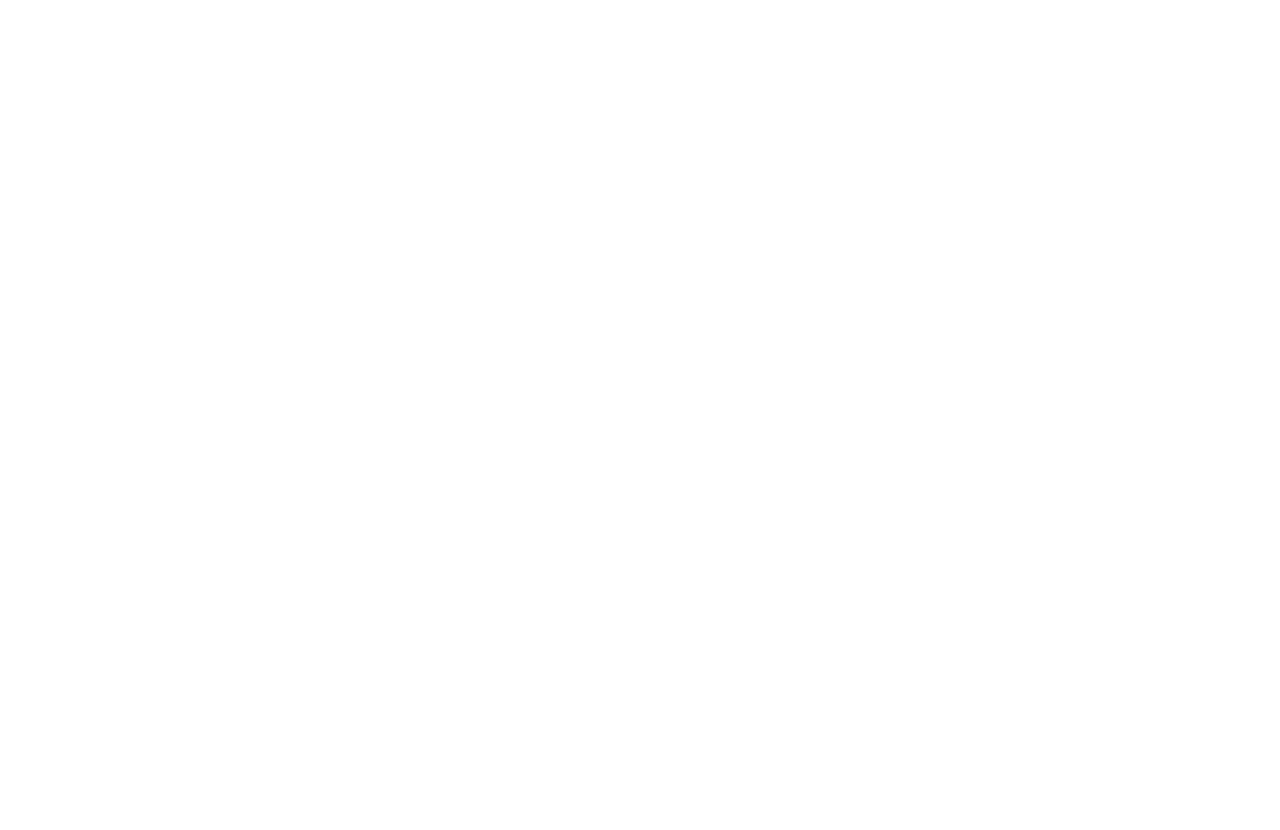
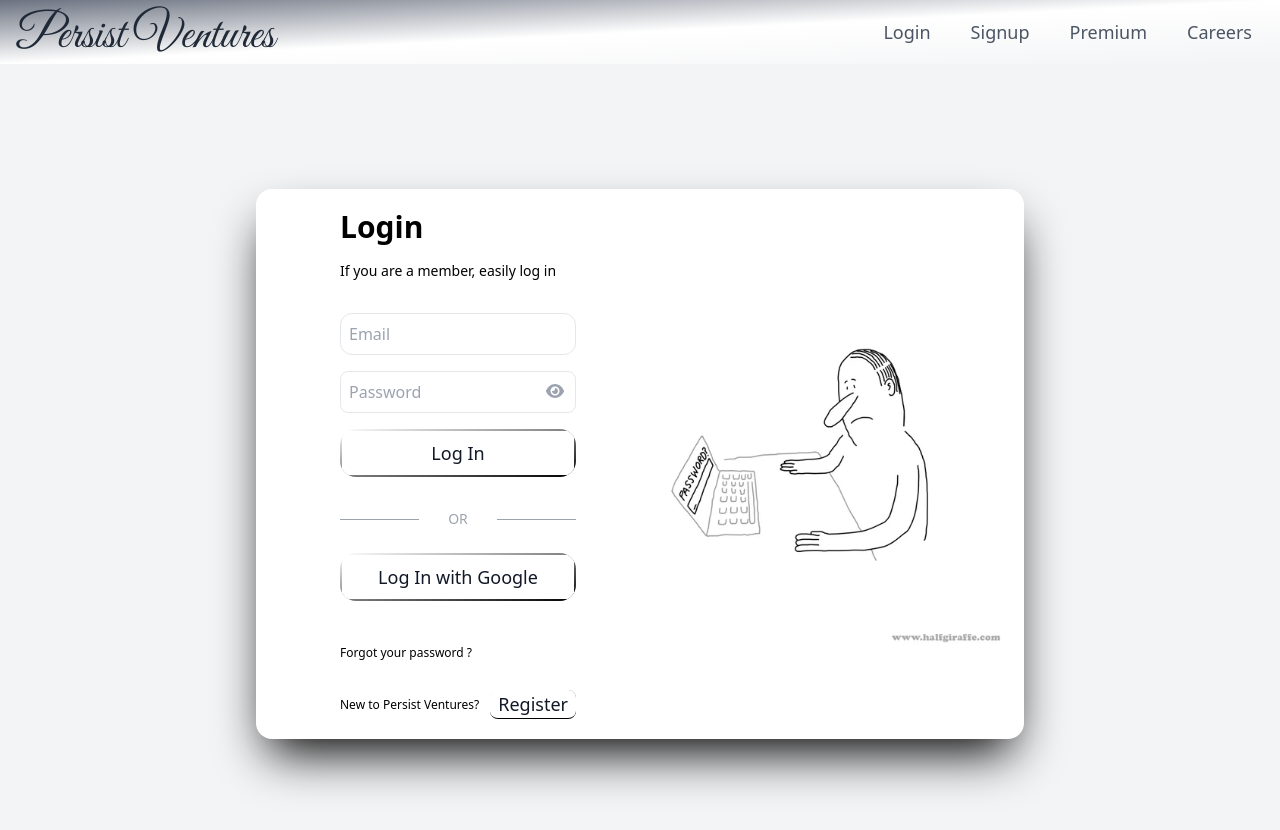
Before and after one commit to Kamran-007-lab/Persist-Venture-GIF, a React (Vite) app in the folder frontend/: page /Login in a window 1280 px wide. Before the commit this address had no page. Shown: the top 830 px of the page. Before the commit the page ends 800 px from the top, so only its background shows below. Built offline with nearby package versions, Linux system fonts and the light colour scheme; a web font is replaced by a local one.

Commit message:
Created login page

```diff
--- a/frontend/package.json
+++ b/frontend/package.json
@@ -10,6 +10,11 @@
     "preview": "vite preview"
   },
   "dependencies": {
+    "@fortawesome/fontawesome-svg-core": "^6.6.0",
+    "@fortawesome/free-brands-svg-icons": "^6.6.0",
+    "@fortawesome/free-regular-svg-icons": "^6.6.0",
+    "@fortawesome/free-solid-svg-icons": "^6.6.0",
+    "@fortawesome/react-fontawesome": "^0.2.2",
     "react": "^18.3.1",
     "react-dom": "^18.3.1",
     "react-icons": "^5.3.0",
--- a/frontend/src/App.jsx
+++ b/frontend/src/App.jsx
@@ -1,6 +1,7 @@
 import { useState } from "react";
 import { BrowserRouter as Router, Route, Routes } from "react-router-dom";
 import Landing from "./pages/Landing";
+import Login from "./pages/Login";
 // import Navbar from "./components/Navbar";
 // import Carousel from "./components/Carousel";
 
@@ -14,6 +15,7 @@
       <Router>
         <Routes>
           <Route exact path="/" element={<Landing/>} />
+          <Route exact path="/Login" element={<Login/>} />
         </Routes>
       </Router>
     </>
--- a/frontend/src/components/Carousel.jsx
+++ b/frontend/src/components/Carousel.jsx
@@ -32,6 +32,34 @@
     review: "Excellent interface and very user-friendly. Highly recommend!",
     rating: 4,
   },
+  {
+    id: 5,
+    name: "Emilia Clarke",
+    image: "https://randomuser.me/api/portraits/women/5.jpg",
+    review: "I love this GIF tool! Super fast and efficient.",
+    rating: 4.5,
+  },
+  {
+    id: 6,
+    name: "Sonam Chauhan",
+    image: "https://randomuser.me/api/portraits/women/6.jpg",
+    review: "The new pexel in the market !",
+    rating: 4,
+  },
+  {
+    id: 7,
+    name: "Javed Hassan",
+    image: "https://randomuser.me/api/portraits/men/7.jpg",
+    review: "Exquisite Just exquisite !",
+    rating: 5,
+  },
+  {
+    id: 8,
+    name: "Zoya Khan",
+    image: "https://randomuser.me/api/portraits/women/7.jpg",
+    review: "Excellent interface and very user-friendly. Highly recommend!",
+    rating: 5,
+  },
 ];
 
 const ReviewCarousel = () => {
@@ -60,8 +88,8 @@
   };
 
   return (
-    <div className="mt-16">
-      <h1 className="text-5xl md:text-7xl font-typewrite items-center text-center mb-5">
+    <div className=" bg-gray-100">
+      <h1 className="text-5xl md:text-7xl font-typewrite items-center text-center mb-5 pt-16">
         Discover a World of Endless Entertainment !!
       </h1>
       <h2 className="text-3xl font-bold text-black">
--- a/frontend/src/components/Navbar.jsx
+++ b/frontend/src/components/Navbar.jsx
@@ -2,8 +2,8 @@
 
 const Navbar = () => {
   return (
-    <nav className="bg-white shadow-lg w-full">
-      <div className="max-w-7xl mx-auto px-4">
+    <nav className="bg-gradient-to-br from-gray-500 via-white to-gray-100  shadow-2xl shadow-black w-full z-10">
+      <div className=" max-w-7xl mx-auto px-4">
         <div className="flex justify-between items-center h-16">
           {/* Left Side - Company Name */}
           <div className="flex-shrink-0">
--- /dev/null
+++ b/frontend/src/pages/Login.jsx
@@ -0,0 +1,178 @@
+import React, { useEffect, useState, useContext } from "react";
+import Navbar from "../components/Navbar";
+import { useNavigate } from "react-router-dom";
+import { Link } from "react-router-dom";
+
+import loginimg from "../components/images/loginimg.webp";
+// import VideoContext from "../context/VideoContext";
+import { FontAwesomeIcon } from "@fortawesome/react-fontawesome";
+import { FaRegEye, FaRegEyeSlash } from "react-icons/fa";
+import { faEye, faEyeSlash } from "@fortawesome/free-solid-svg-icons";
+
+const Login = () => {
+  let navigate = useNavigate();
+  //   const {video,setVideo,getVideo}=useContext(VideoContext)
+  const [email, setEmail] = useState("");
+  const [password, setPassword] = useState("");
+  const [passwordVisible, setPasswordVisible] = useState(false);
+  function errormessage(message) {
+    let dropdown = document.getElementById("errormessage");
+    dropdown.innerHTML = message;
+    dropdown.classList.toggle("hidden");
+  }
+
+  const togglePasswordVisibility = () => {
+    setPasswordVisible(!passwordVisible);
+  };
+  // console.log(password);
+  // console.log(email);
+
+  const handleSubmit = async (e) => {
+    e.preventDefault();
+    const response = await fetch("http://localhost:8000/api/v1/users/login", {
+      // mode: 'no-cors',
+      method: "POST",
+      headers: {
+        "Content-Type": "application/json",
+      },
+      body: JSON.stringify({
+        email: email,
+        password: password,
+      }),
+      credentials: "include",
+    });
+    if (!response.ok) {
+      // Handle error response
+      console.log(response);
+      const errorText = await response.text();
+      console.error("Error response:", errorText);
+      errormessage("Sign up first !");
+      return;
+    }
+
+    const json = await response.json();
+    if (json.success) {
+      console.log("hello");
+      navigate("/Home");
+    } else {
+      console.log("errrrrrr");
+      errormessage(json.error);
+    }
+  };
+
+  return (
+    <>
+      <Navbar />
+
+      {/* New section */}
+
+      <section className=" min-h-screen flex items-center justify-center text-black bg-gray-100" >
+        {/* <!-- login container --> */}
+        <div className=" flex rounded-2xl shadow-2xl shadow-black max-w-3xl p-5 items-center bg-white">
+          {/* <!-- form --> */}
+          <div className="md:w-1/2 px-8 md:px-16">
+            <h2 className="font-bold text-3xl text-black ">Login</h2>
+            <p className="text-sm mt-4 text-black">
+              If you are a member, easily log in
+            </p>
+
+            <form
+              action="post"
+              className="flex flex-col gap-4"
+              onSubmit={handleSubmit}
+            >
+              <input
+                className="p-2 mt-8 rounded-xl border focus:ring-white focus:border-white"
+                type="email"
+                name="email"
+                placeholder="Email"
+                id="email"
+                // value={credentials.email}
+                onChange={(e) => setEmail(e.target.value)}
+                required
+              />
+              <div className="relative">
+                {/* <input
+                  className="p-2 rounded-xl border w-full focus:ring-white focus:border-white"
+                  type="password"
+                  id="password"
+                  name="password"
+                //   value={credentials.password}
+                  placeholder="Password"
+                //   onChange={onChange}
+                  required
+                /> */}
+                <div className="relative">
+                  <input
+                    className="p-2 rounded-lg border w-full focus:ring-red-400 focus:border-red-400"
+                    type={passwordVisible ? "text" : "password"}
+                    id="password"
+                    name="password"
+                    placeholder="Password"
+                    required
+                    onChange={(e) => setPassword(e.target.value)}
+                  />
+                  <FontAwesomeIcon
+                    icon={passwordVisible ? faEyeSlash : faEye}
+                    className="absolute top-3 right-3 text-gray-400 cursor-pointer"
+                    onClick={togglePasswordVisibility}
+                  />
+                </div>
+
+                {/* errormessage */}
+                <div
+                  className="text-sm text-center font-bold text-white py-2 hidden"
+                  id="errormessage"
+                ></div>
+                {/* errormessage */}
+                {/* password */}
+              </div>
+              <button className="relative inline-flex items-center justify-center p-0.5 mb-2  overflow-hidden text-sm font-medium text-gray-900 rounded-2xl group bg-gradient-to-br from-white to-black group-hover:from-white group-hover:to-black hover:text-white dark:text-white focus:ring-4 focus:outline-none focus:ring-emerald-300 dark:focus:ring-green-800">
+                <span className="relative px-5 py-2 transition-all ease-in duration-75 bg-white dark:bg-gray-900 rounded-md group-hover:bg-opacity-0 text-lg w-full">
+                  Log In
+                </span>
+              </button>
+            </form>
+
+            <div className="mt-6 grid grid-cols-3 items-center text-gray-400">
+              {/* <hr /> */}
+              <hr className="border-gray-400" />
+              <p className="text-center text-sm">OR</p>
+              <hr className="border-gray-400" />
+            </div>
+            <br />
+            <div className=" flex items-center justify-center">
+              <button className="w-full relative inline-flex items-center justify-center p-0.5 mb-2  overflow-hidden text-sm font-medium text-gray-900 rounded-2xl group bg-gradient-to-br from-white to-black group-hover:from-white group-hover:to-black hover:text-white dark:text-white focus:ring-4 focus:outline-none focus:ring-emerald-300 dark:focus:ring-green-800">
+                <span className="relative px-5 py-2 transition-all ease-in duration-75 bg-white dark:bg-gray-900 rounded-md group-hover:bg-opacity-0 text-lg w-full">
+                  Log In with Google
+                </span>
+              </button>
+            </div>
+
+            <div className="mt-5 text-xs border-b border-white py-4 text-black">
+              {/* <Link to="/ForgotPass"> */}
+              Forgot your password ?{/* </Link> */}
+              {/* <a href="#">Forgot your password?</a> */}
+            </div>
+
+            <div className="mt-3 text-xs flex justify-between items-center text-black">
+              <p className="text-black">New to Persist Ventures?</p>
+              <button className="relative inline-flex items-center justify-center overflow-hidden text-sm font-medium text-gray-900 rounded-lg group bg-gradient-to-br from-white to-black group-hover:from-white group-hover:to-black hover:text-white dark:text-white focus:ring-4 focus:outline-none focus:ring-emerald-300 dark:focus:ring-green-800 border-b border-black">
+                <span className="relative px-2 transition-all ease-in duration-75 bg-white dark:bg-gray-900 rounded-md group-hover:bg-opacity-0 text-lg w-full">
+                  Register
+                </span>
+              </button>
+            </div>
+          </div>
+
+          {/* <!-- image --> */}
+          <div className="md:block hidden w-1/2">
+            <img className="rounded-2xl" src={loginimg} alt="Couple" />
+          </div>
+        </div>
+      </section>
+    </>
+  );
+};
+
+export default Login;
```
Also changed, not shown: frontend/src/components/images/loginimg.webp (added), 1 other file (tests, documents, lock files or other folders).
